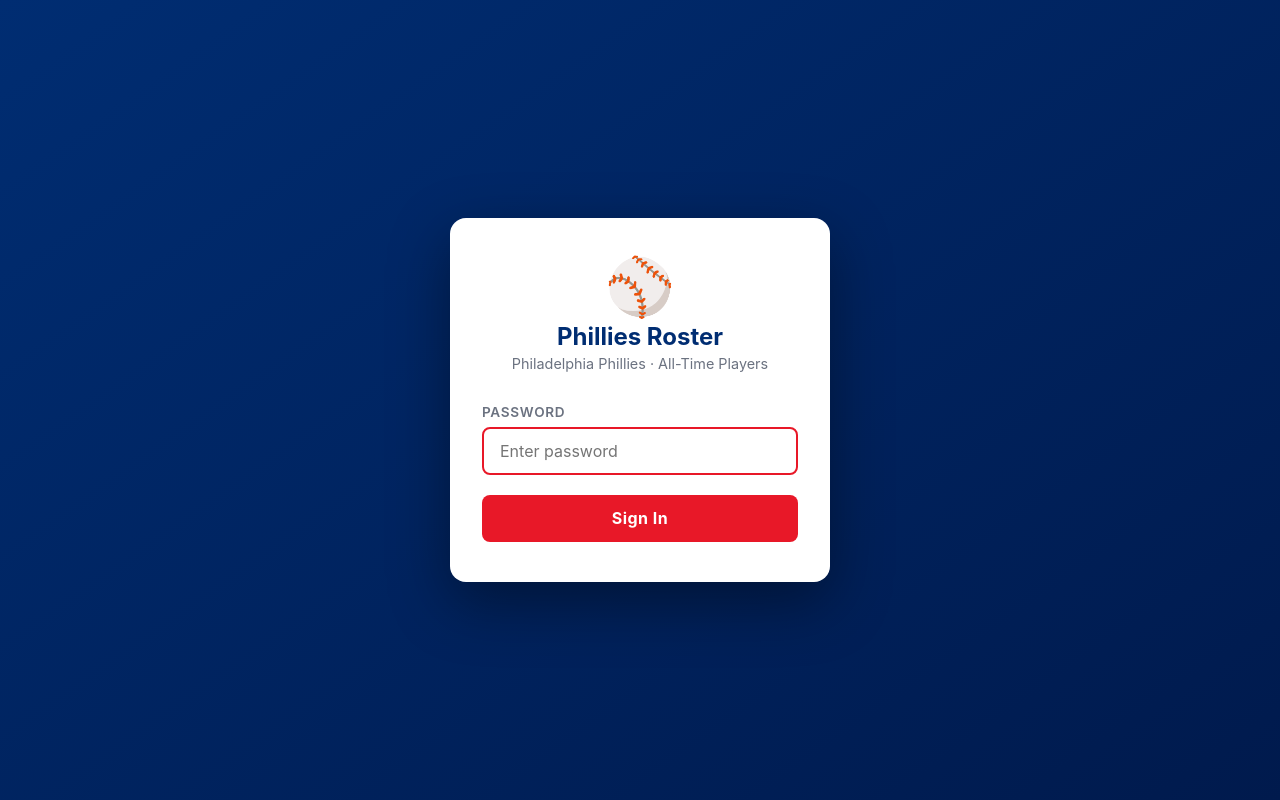
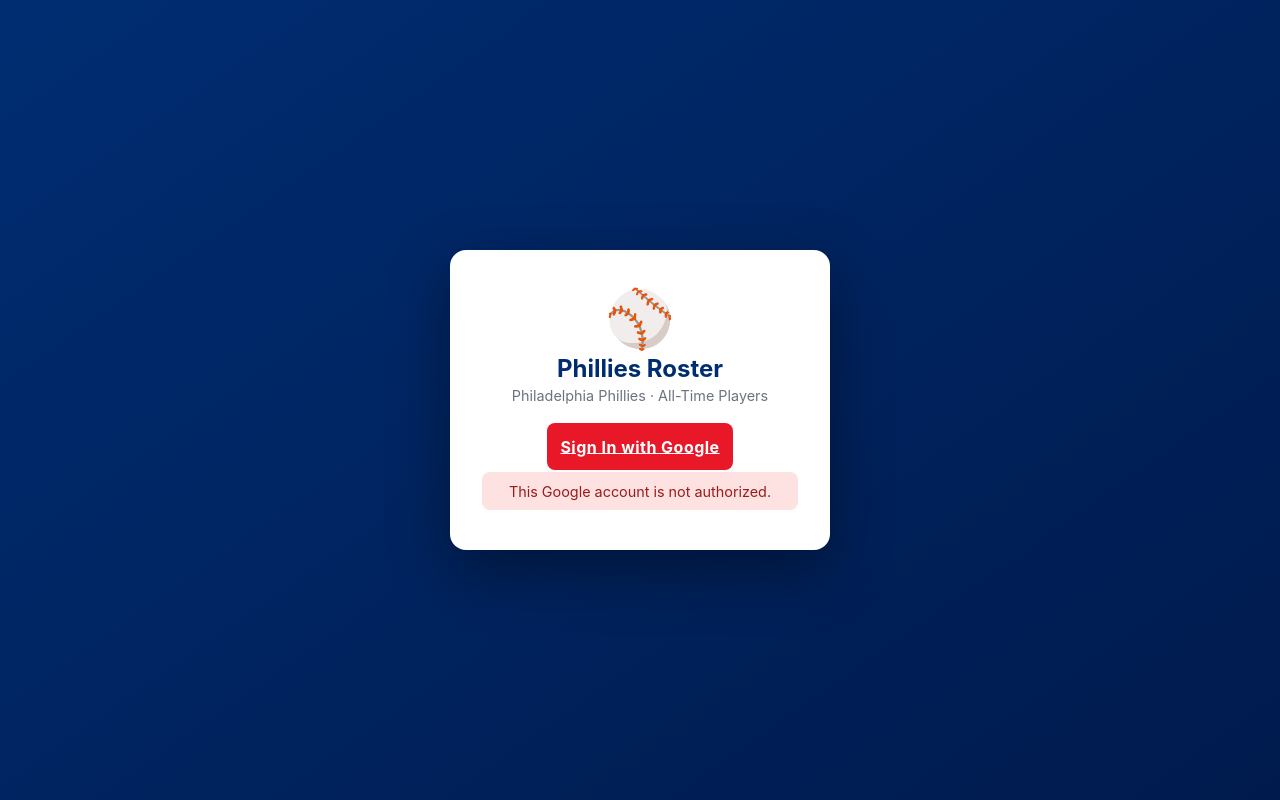
Before and after one commit to Tfols/phillies-roster, a Flask app: a page that uses templates/login.html in a window 1280 px wide. Run offline with Flask 3, Linux system fonts and the light colour scheme.

Commit message:
Replace shared password with Google OAuth sign-in
Switch the auth flow from APP_PASSWORD form login to Authlib-backed
Google OAuth. Allowed accounts come from the ALLOWED_EMAILS env var
(comma-separated, lowercase). Requires GOOGLE_CLIENT_ID and
GOOGLE_CLIENT_SECRET set on Railway.

Co-Authored-By: Claude Opus 4.7 <noreply@anthropic.com>

```diff
--- a/app.py
+++ b/app.py
@@ -2,6 +2,7 @@ import os
 from datetime import timedelta
 from functools import wraps
 
+from authlib.integrations.flask_client import OAuth
 from flask import (Flask, jsonify, redirect, render_template,
                    request, session, url_for)
 from models import Player, MinorPlayer, db, VALID_STATUSES
@@ -18,7 +19,22 @@ app.config['SQLALCHEMY_TRACK_MODIFICATIONS'] = False
 app.secret_key = os.environ.get('SECRET_KEY', 'dev-secret-change-me')
 app.permanent_session_lifetime = timedelta(days=30)
 
-APP_PASSWORD = os.environ.get('APP_PASSWORD', '')
+# Comma-separated list of Google emails allowed to sign in
+ALLOWED_EMAILS = {
+    e.strip().lower()
+    for e in os.environ.get('ALLOWED_EMAILS', '').split(',')
+    if e.strip()
+}
+
+# OAuth setup — Google
+oauth = OAuth(app)
+oauth.register(
+    name='google',
+    client_id=os.environ.get('GOOGLE_CLIENT_ID', ''),
+    client_secret=os.environ.get('GOOGLE_CLIENT_SECRET', ''),
+    server_metadata_url='https://accounts.google.com/.well-known/openid-configuration',
+    client_kwargs={'scope': 'openid email profile'},
+)
 
 db.init_app(app)
 
@@ -52,22 +68,42 @@ def set_cache_headers(response):
 def login_required(f):
     @wraps(f)
     def decorated(*args, **kwargs):
-        if not session.get('logged_in'):
+        if not session.get('user_email'):
             return redirect(url_for('login'))
         return f(*args, **kwargs)
     return decorated
 
 
-@app.route('/login', methods=['GET', 'POST'])
+@app.route('/login')
 def login():
-    error = None
-    if request.method == 'POST':
-        if request.form.get('password') == APP_PASSWORD:
-            session.permanent = True
-            session['logged_in'] = True
-            return redirect(url_for('index'))
-        error = 'Incorrect password. Please try again.'
+    error = request.args.get('error')
     return render_template('login.html', error=error)
+
+
+@app.route('/auth/google')
+def auth_google():
+    redirect_uri = url_for('auth_callback', _external=True)
+    return oauth.google.authorize_redirect(redirect_uri)
+
+
+@app.route('/auth/callback')
+def auth_callback():
+    try:
+        token = oauth.google.authorize_access_token()
+    except Exception as e:
+        return redirect(url_for('login', error=f'Sign-in failed: {e}'))
+
+    userinfo = token.get('userinfo') or {}
+    email = (userinfo.get('email') or '').lower()
+
+    if not email or email not in ALLOWED_EMAILS:
+        return redirect(url_for('login',
+                                error='This Google account is not authorized.'))
+
+    session.permanent = True
+    session['user_email'] = email
+    session['user_name']  = userinfo.get('name', '')
+    return redirect(url_for('index'))
 
 
 @app.route('/logout')
--- a/requirements.txt
+++ b/requirements.txt
@@ -1,5 +1,6 @@
 Flask==3.0.3
 Flask-SQLAlchemy==3.1.1
+Authlib==1.3.2
 psycopg2-binary==2.9.10
 gunicorn==22.0.0
 requests==2.32.3
--- a/templates/login.html
+++ b/templates/login.html
@@ -1,5 +1,5 @@
 {% extends "base.html" %}
-{% block title %}Login – Phillies Roster{% endblock %}
+{% block title %}Sign In – Phillies Roster{% endblock %}
 
 {% block body %}
 <div class="login-page">
@@ -8,19 +8,7 @@
     <h1 class="login-title">Phillies Roster</h1>
     <p class="login-sub">Philadelphia Phillies · All-Time Players</p>
 
-    <form class="login-form" method="POST" action="/login">
-      <label for="password">Password</label>
-      <input
-        type="password"
-        id="password"
-        name="password"
-        placeholder="Enter password"
-        autocomplete="current-password"
-        autofocus
-        required
-      >
-      <button type="submit" class="btn-login">Sign In</button>
-    </form>
+    <a class="btn-login" href="{{ url_for('auth_google') }}">Sign In with Google</a>
 
     {% if error %}
       <div class="login-error">{{ error }}</div>
```
Also changed, not shown: CLAUDE.md (+1 -1 lines).
